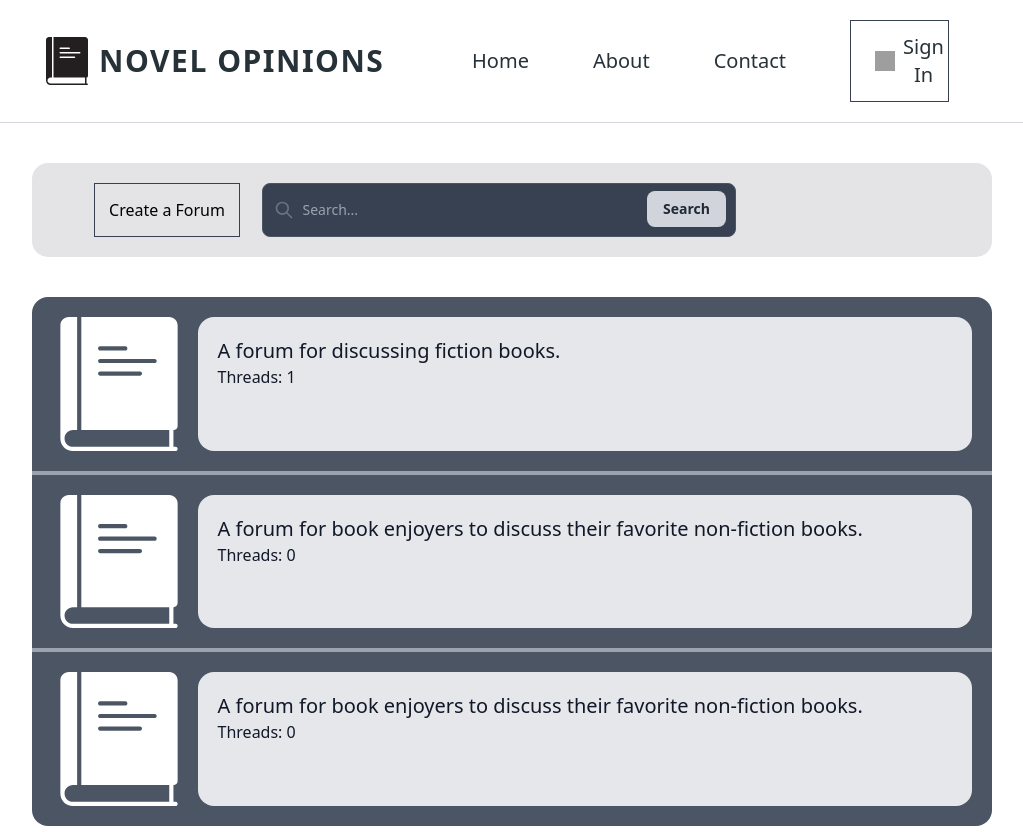
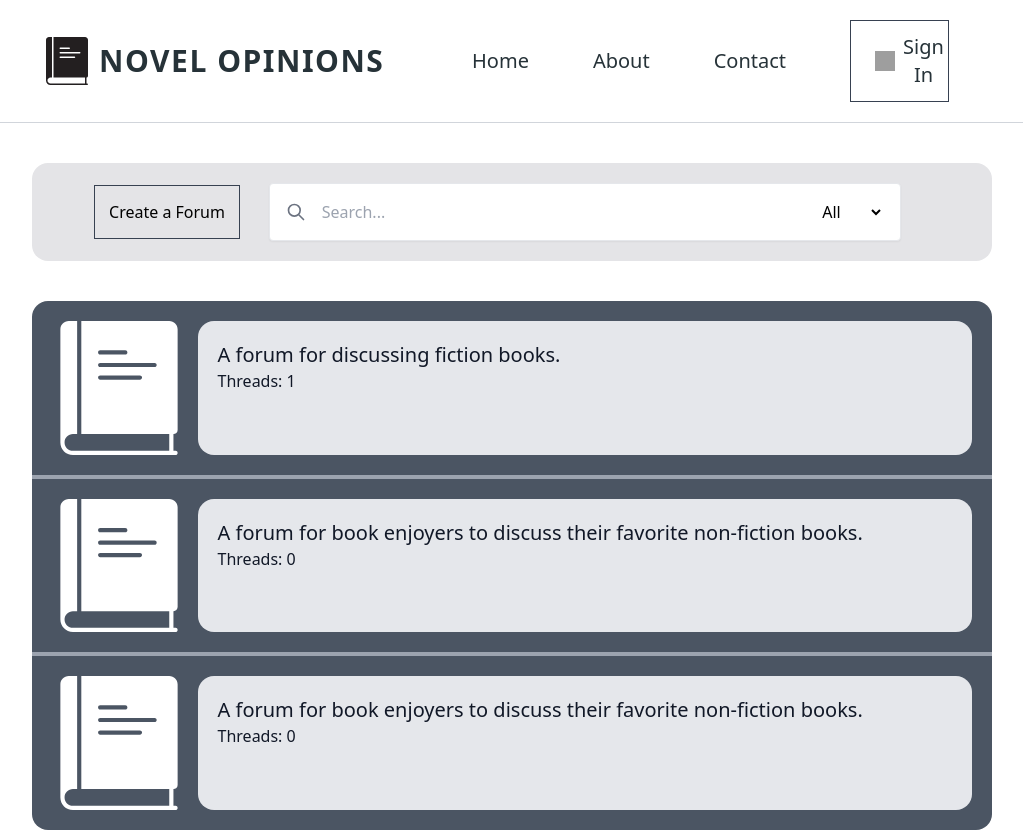
Before and after one commit to PatrickLisiecki/book-review-forum, a React (Vite) app: page /forums in a window 1280 px wide. Shown: the top 832 px of the page, without its empty margins (128-1151 px from the left). Built offline with nearby package versions, Linux system fonts and the light colour scheme; data requests are answered from the project's data file; grey boxes are pictures that could not be loaded.

Commit message:
Updated styling and select menu

```diff
--- a/src/pages/Forums/SearchBar.jsx
+++ b/src/pages/Forums/SearchBar.jsx
@@ -1,4 +1,5 @@
 import { useState } from "react";
+import { Link } from "react-router-dom";
 
 export default function SearchBar({ data }) {
     // State for search bar
@@ -7,37 +8,34 @@ export default function SearchBar({ data }) {
     // State for search query results
     const [searchResults, setSearchResults] = useState([]);
 
-    // Function for retrieving the books that match the search result
     const getSearchResults = () => {
-        // Filter books if search query includes title, author, or genre
+        // Filter if search query includes
         const results = data.filter((forum) =>
             forum.name.toLowerCase().includes(searchQuery.toLowerCase())
         );
 
-        // Update the search results
         setSearchResults(results);
     };
 
     // Function for handling the search query state
     const handleSearchQuery = (e) => {
-        // Update the value inside of the input
         setSearchQuery(e.target.value);
 
-        // Retrieve any books matching the search query
         getSearchResults();
     };
 
     return (
-        <div className="w-9/12 h-full flex items-center">
+        <div className="w-full h-full flex items-center">
             <form className="w-11/12 mx-auto">
                 <label
                     htmlFor="search"
-                    className="mb-2 text-sm font-medium text-gray-900 sr-only text-white"
+                    className="mb-2 text-sm text-midnight sr-only"
                 >
                     Search
                 </label>
                 <div className="relative">
-                    <div className="absolute inset-y-0 left-0 flex items-center pl-3 pointer-events-none">
+                    <div className="w-full bg-white rounded flex items-center p-4 shadow-sm border border-gray-200">
+                        <button className="outline-none focus:outline-none">
                             <svg
                                 aria-hidden="true"
                                 className="w-5 h-5 text-gray-500"
@@ -53,44 +51,51 @@ export default function SearchBar({ data }) {
                                     d="M21 21l-6-6m2-5a7 7 0 11-14 0 7 7 0 0114 0z"
                                 ></path>
                             </svg>
-                    </div>
+                        </button>
                         <input
                             type="search"
                             id="search"
-                        className="block w-full p-4 pl-10 text-sm text-gray-900 border border-gray-300 rounded-lg bg-gray-50 outline-none bg-gray-700 border-gray-600 placeholder-gray-400 text-white"
+                            name="search"
                             placeholder="Search..."
+                            className="w-full pl-4 text-m outline-none focus:outline-none bg-transparent"
                             required
                             value={searchQuery}
                             onChange={handleSearchQuery}
                         />
-                    <button
-                        type="submit"
-                        className="absolute right-2.5 bottom-2.5 focus:outline-none rounded-lg text-sm py-2 px-4 bg-gray-300 font-bold text-gray-800 hover:bg-gray-400 hidden lg:inline"
+                        <div className="select">
+                            <select
+                                name="filter"
+                                id="filter"
+                                className="text-s outline-none focus:outline-none bg-transparent"
                             >
-                        Search
-                    </button>
+                                <option value="all">All</option>
+                                <option value="name">Name</option>
+                                <option value="genre">Genre</option>
+                            </select>
+                        </div>
+                    </div>
                     {searchQuery && searchResults.length > 0 && (
-                        <div className="w-full max-h-screen mt-2 flex-col absolute z-50 px-5 overflow-auto text-white border border-gray-600 rounded-lg bg-gray-700">
+                        <div className="w-full max-h-screen mt-2 flex flex-col gap-4 absolute z-50 p-5 overflow-auto text-midnight border border-zinc-600 rounded bg-zinc-400">
                             {searchResults.map((result, i) => (
-                                <div
-                                    key={i}
-                                    className="w-full max-h-20 flex justify-start overflow-hidden p-2 my-4 bg-gray-200"
-                                >
-                                    <div className="w-3/12 flex justify-center">
+                                <Link to="/" key={i}>
+                                    <div className="w-full max-h-20 flex flex-row justify-evenly overflow-hidden p-2 rounded-lg bg-zinc-200">
+                                        <div className="flex justify-center">
                                             <img
-                                            src="src/assets/images/lightlightLogo.svg"
-                                            alt="Placeholder"
+                                                src="src/assets/images/darkLogo.svg"
+                                                alt="Forum Placeholder Image"
+                                                className="w-12 h-12"
                                             />
                                         </div>
-                                    <div className="w-9/12 text-gray-900 flex-col content-start">
-                                        <h2 className="text-l font-semibold">
+                                        <div className="w-9/12 text-midnight flex-col content-start">
+                                            <span className="block text-l font-semibold">
                                                 {result.name}
-                                        </h2>
-                                        <h3 className="text-base">
+                                            </span>
+                                            <span className="text-base">
                                                 Threads: {result.thread_count}
-                                        </h3>
+                                            </span>
                                         </div>
                                     </div>
+                                </Link>
                             ))}
                         </div>
                     )}
```
Lines whose indentation alone changed are shown as unchanged.
